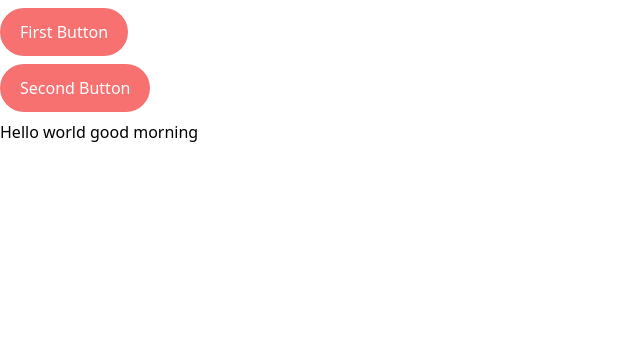
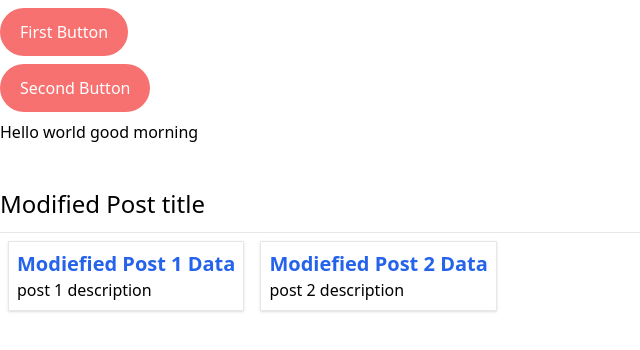
Before and after one commit to shaikh-akbar-96/React-learning-leela, a React (Create React App) app: page / in a window 1280 px wide. Shown: the top 350 px of the page, without its empty margins (0-640 px from the left). Built offline with nearby package versions, Linux system fonts and the light colour scheme.

Commit message:
learnt state management in class component

```diff
--- a/src/App.js
+++ b/src/App.js
@@ -1,13 +1,18 @@
 import "./App.css";
-import Button from "./components/button/buttonfunctional";
-import Buttonclass from "./components/button/buttonClass";
+import Button from "./components/button/Button";
+import Post from "./components/posts/post";
+
+import Text from "./components/text/Text";
 
 function App() {
   return (
     <div className="container mx-auto">
       <Button name="First Button" />
       <Button name="Second Button" />
-      <Buttonclass text="Hello world good morning" />
+
+      <Text text="Hello world good morning" />
+      <br />
+      <Post />
     </div>
   );
 }
--- a/src/components/button/buttonfunctional.js
+++ b/src/components/button/Button.js
@@ -1,4 +1,4 @@
-function button(props) {
+function Button(props) {
   return (
     <div className="my-2">
       <button className="bg-red-400 text-white px-5 hover:bg-red-700 py-3 rounded-full">
@@ -8,4 +8,4 @@ function button(props) {
   );
 }
 
-export default button;
+export default Button;
--- /dev/null
+++ b/src/components/posts/post.js
@@ -0,0 +1,39 @@
+import { Component } from "react";
+import SinglePost from "../singlePost/singlePost";
+
+class Post extends Component {
+  state = {
+    posts: [
+      { title: "post 1", description: "post 1 description" },
+      { title: "post 2", description: "post 2 description" },
+    ],
+    postTitle: "Post List",
+  };
+  render() {
+    setTimeout(() => {
+      //   console.log("modifying");
+      const posts = [...this.state.posts];
+      posts[0].title = "Modiefied Post 1 Data";
+      posts[1].title = "Modiefied Post 2 Data";
+      this.setState(posts);
+      this.setState({ postTitle: "Modified Post title" });
+    }, 3000);
+    return (
+      <div>
+        <h2 className="text-2xl my-3">{this.state.postTitle}</h2>
+        <hr />
+        <div className="flex">
+          <SinglePost
+            title={this.state.posts[0].title}
+            description={this.state.posts[0].description}
+          />
+          <SinglePost
+            title={this.state.posts[1].title}
+            description={this.state.posts[1].description}
+          />
+        </div>
+      </div>
+    );
+  }
+}
+export default Post;
--- /dev/null
+++ b/src/components/singlePost/singlePost.js
@@ -0,0 +1,16 @@
+import { Component } from "react";
+
+class SinglePost extends Component {
+  render() {
+    return (
+      <div className="border border-gray-200 shadow m-2 p-2">
+        <div className="text-xl font-bold text-blue-600">
+          {this.props.title}
+        </div>
+        <div>{this.props.description}</div>
+      </div>
+    );
+  }
+}
+
+export default SinglePost;
--- a/src/components/button/buttonClass.js
+++ b/src/components/text/Text.js
@@ -1,6 +1,6 @@
 import { Component } from "react";
 
-class Button extends Component {
+class Text extends Component {
   render() {
     return (
       <div>
@@ -10,4 +10,4 @@ class Button extends Component {
   }
 }
 
-export default Button;
+export default Text;
```
